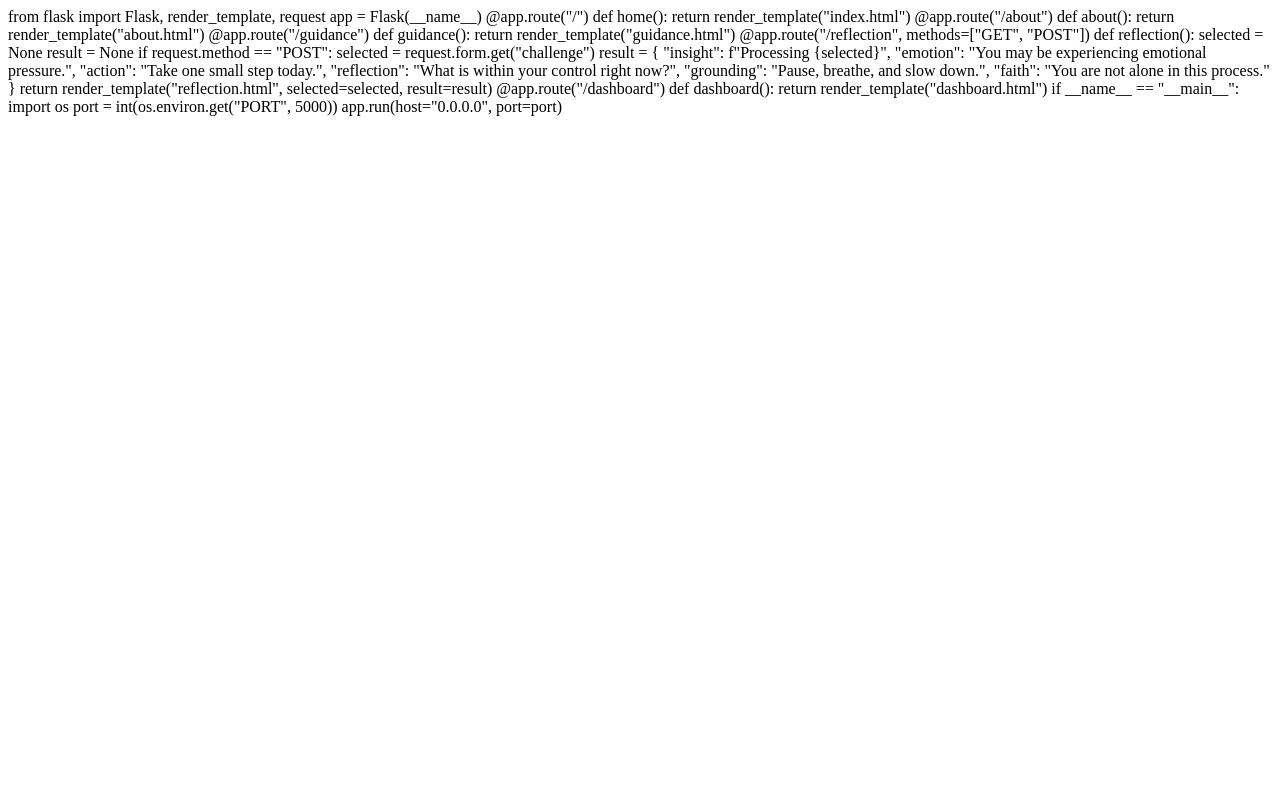
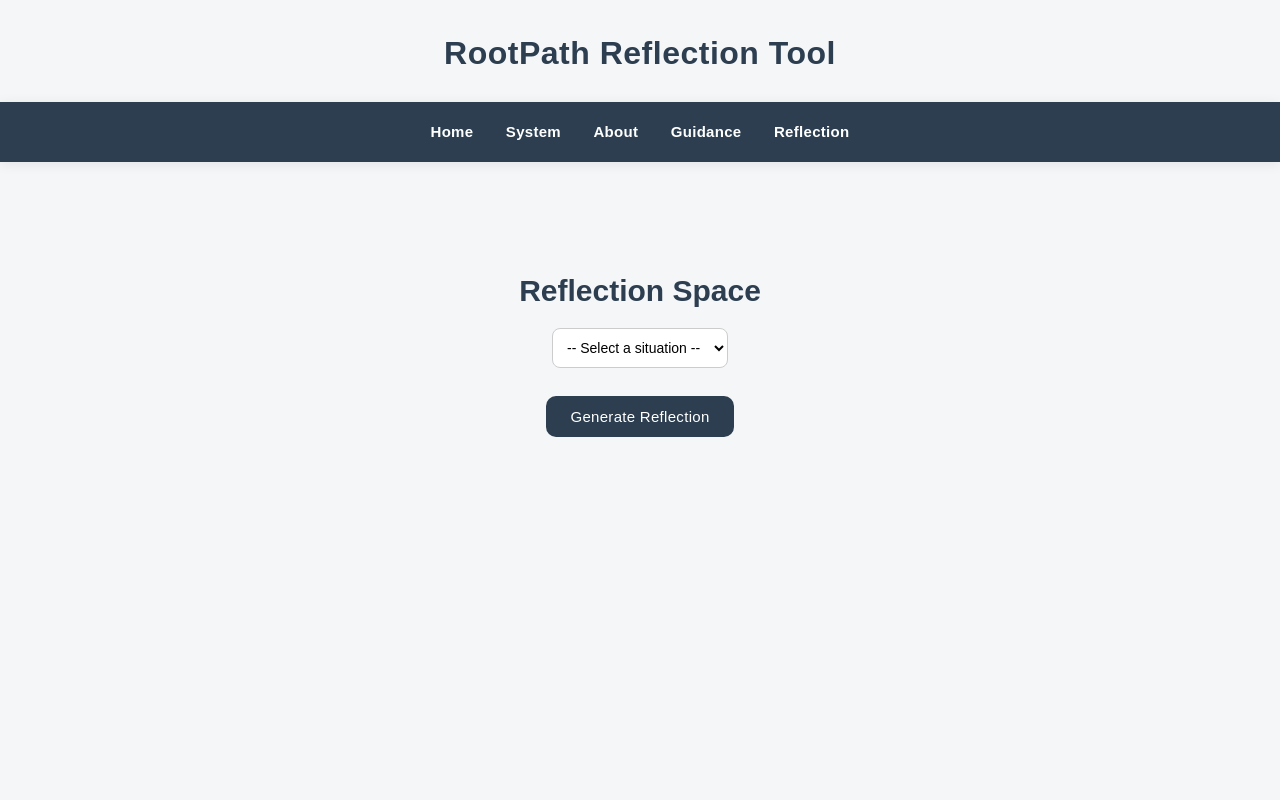
Before and after one commit to gailgirlie-cmd/YouthConnect_Project, a Flask app: page /reflection in a window 1280 px wide. Run offline with Flask 3, Linux system fonts and the light colour scheme.

Commit message:
Update reflection.html

```diff
--- a/templates/reflection.html
+++ b/templates/reflection.html
@@ -1,45 +1,84 @@
-from flask import Flask, render_template, request
+<!DOCTYPE html>
+<html>
+<head>
+    <title>Reflection - RootPath</title>
+    <link rel="stylesheet" href="{{ url_for('static', filename='style.css') }}">
+</head>
 
-app = Flask(__name__)
+<body>
 
-@app.route("/")
-def home():
-    return render_template("index.html")
+<h1>RootPath Reflection Tool</h1>
 
-@app.route("/about")
-def about():
-    return render_template("about.html")
+<nav>
+    <a href="/">Home</a>
+    <a href="/dashboard">System</a>
+    <a href="/about">About</a>
+    <a href="/guidance">Guidance</a>
+    <a href="/reflection">Reflection</a>
+</nav>
 
-@app.route("/guidance")
-def guidance():
-    return render_template("guidance.html")
+<div class="hero">
 
-@app.route("/reflection", methods=["GET", "POST"])
-def reflection():
-    selected = None
-    result = None
+    <h2>Reflection Space</h2>
 
-    if request.method == "POST":
-        selected = request.form.get("challenge")
+    <form method="POST">
 
-        result = {
-            "insight": f"Processing {selected}",
-            "emotion": "You may be experiencing emotional pressure.",
-            "action": "Take one small step today.",
-            "reflection": "What is within your control right now?",
-            "grounding": "Pause, breathe, and slow down.",
-            "faith": "You are not alone in this process."
-        }
+        <select name="challenge" required>
+            <option value="">-- Select a situation --</option>
+            <option value="procrastination">Procrastination</option>
+            <option value="stress">Stress</option>
+            <option value="fear">Fear</option>
+            <option value="motivation">Motivation</option>
+            <option value="identity">Identity</option>
+            <option value="loneliness">Loneliness</option>
+            <option value="pressure">Pressure</option>
+        </select>
 
-    return render_template("reflection.html", selected=selected, result=result)
+        <br><br>
 
+        <button type="submit">Generate Reflection</button>
 
-@app.route("/dashboard")
-def dashboard():
-    return render_template("dashboard.html")
+    </form>
 
+</div>
 
-if __name__ == "__main__":
-    import os
-    port = int(os.environ.get("PORT", 5000))
-    app.run(host="0.0.0.0", port=port)
+{% if result %}
+
+<div class="features-container">
+
+    <div class="feature-card">
+        <h3>Insight</h3>
+        <p>{{ result.insight }}</p>
+    </div>
+
+    <div class="feature-card">
+        <h3>Emotion</h3>
+        <p>{{ result.emotion }}</p>
+    </div>
+
+    <div class="feature-card">
+        <h3>Action</h3>
+        <p>{{ result.action }}</p>
+    </div>
+
+    <div class="feature-card">
+        <h3>Reflection</h3>
+        <p>{{ result.reflection }}</p>
+    </div>
+
+    <div class="feature-card">
+        <h3>Grounding</h3>
+        <p>{{ result.grounding }}</p>
+    </div>
+
+    <div class="feature-card">
+        <h3>Faith</h3>
+        <p>{{ result.faith }}</p>
+    </div>
+
+</div>
+
+{% endif %}
+
+</body>
+</html>
```
